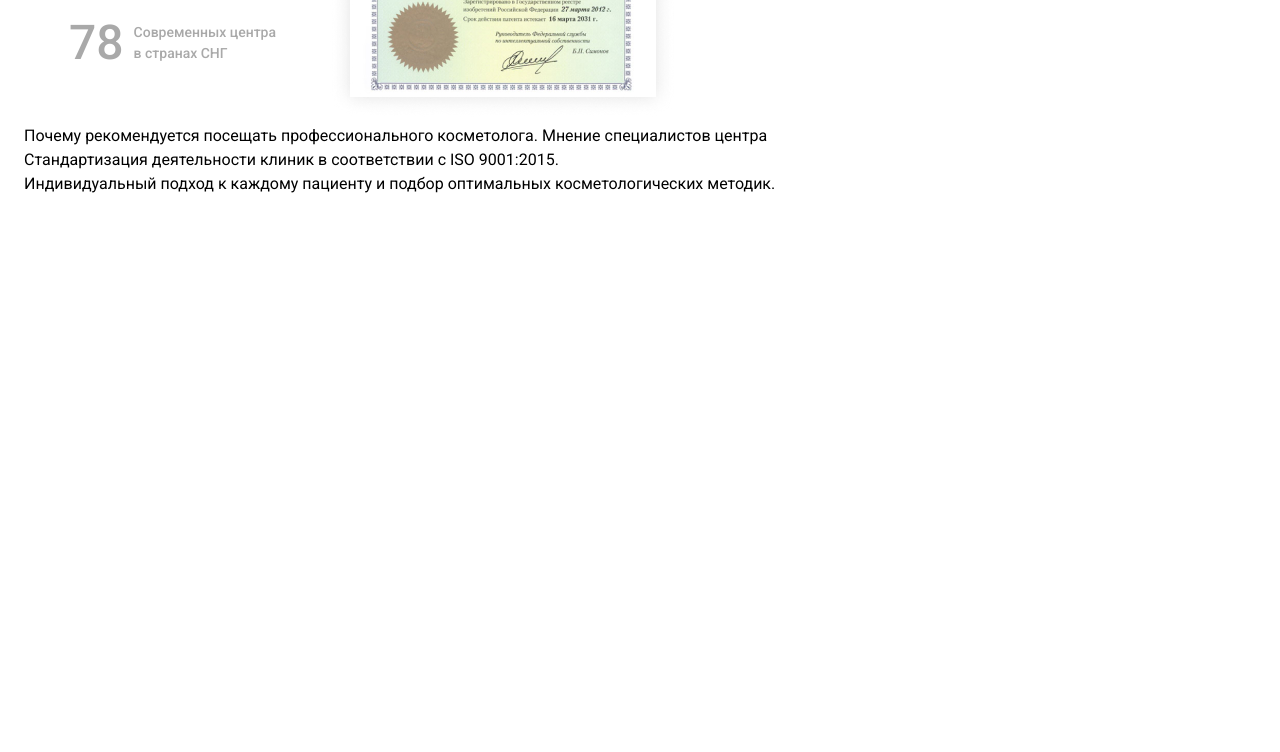
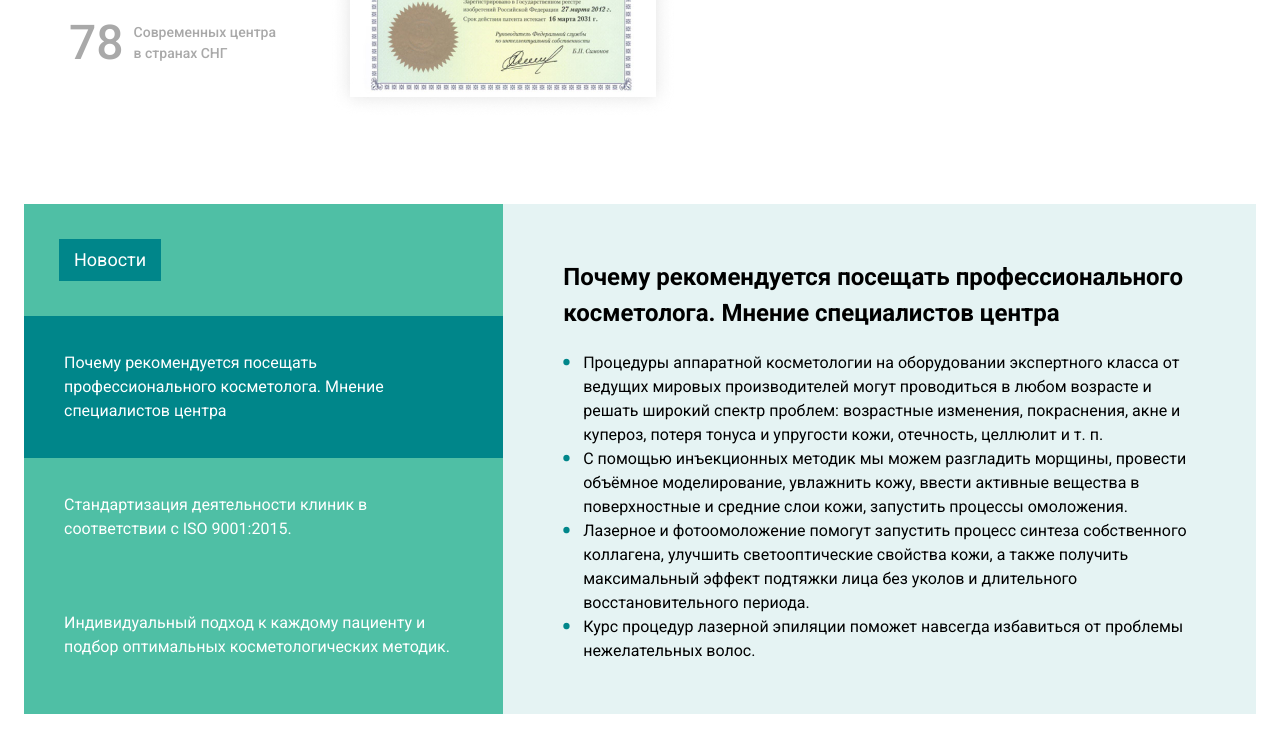
Before and after one commit to umidnazarov27/medi, a plain HTML site: page index.html in a window 1280 px wide. Shown: the part 1756-2508 px from the top of the page. Before the commit the page ends 1992 px from the top, so only its background shows below. Drawn offline with Linux system fonts and the light colour scheme.

Commit message:
Закончен блок we

```diff
--- a/assets/css/style.css
+++ b/assets/css/style.css
@@ -247,7 +247,7 @@ section:first-child {
 
 .suptitle {
   display: inline-block;
-  padding: 10px 15px;
+  padding: 10px 15px !important;
   margin-bottom: 10px;
 
   font-size: 18px;
@@ -360,5 +360,58 @@ section:first-child {
 
 /* === Questions === */
 .questions {
-  width: 100%;
+  max-width: 100%;
+  margin: 80px 0;
+  display: flex;
 }
+
+.questions__text {
+  width: 530px;
+  background-color: var(--accent-color2);
+  color: white;
+}
+
+.questions__text div {
+  padding: 35px 40px;
+}
+
+.questions__text .suptitle {
+  background-color: var(--accent-color);
+  margin-bottom: 70px;
+
+}
+
+.questions__text .selected {
+  background-color: var(--accent-color)
+}
+
+.questions__answer {
+  width: 700px;
+  padding: 35px 60px ;
+
+  background-color: rgba(0, 134, 138, 0.1);
+}
+
+.questions__answer ul {
+  padding-left: 20px;
+}
+
+.questions__answer h2 {
+  font-weight: 700;
+  font-size: 24px;
+}
+
+.questions__answer ul {
+  list-style: none;
+}
+
+ul li::before {
+  content: "\2022";
+  color: var(--accent-color);
+  font-weight: bold;
+  display: inline-block;
+  width: 1em;
+  margin-left: -1em;
+
+  transform: scale(1.7);
+}
--- a/index.html
+++ b/index.html
@@ -161,12 +161,37 @@
 
       <div class="questions">
         <div class="questions__text">
-            <div>Почему рекомендуется посещать профессионального косметолога. Мнение специалистов центра</div>
+          <div class="suptitle">Новости</div>
+          <div class="selected">Почему рекомендуется посещать профессионального косметолога. Мнение специалистов
+            центра
+          </div>
           <div>Стандартизация деятельности клиник в соответствии с ISO 9001:2015.</div>
           <div>Индивидуальный подход к каждому пациенту и подбор оптимальных косметологических методик.</div>
         </div><!-- /questions__text -->
-          <div class="questions__answer"></div>
+
+        <div class="questions__answer">
+          <div>
+
+            <h2>Почему рекомендуется посещать профессионального косметолога. Мнение специалистов центра</h2>
+            <ul>
+              <li>Процедуры аппаратной косметологии на оборудовании экспертного класса от ведущих мировых производителей
+                могут проводиться в любом возрасте и решать широкий спектр проблем: возрастные изменения, покраснения,
+                акне и купероз, потеря тонуса и упругости кожи, отечность, целлюлит и т. п.
+              </li>
+              <li>С помощью инъекционных методик мы можем разгладить морщины, провести объёмное моделирование, увлажнить
+                кожу, ввести активные вещества в поверхностные и средние слои кожи, запустить процессы омоложения.
+              </li>
+              <li>Лазерное и фотоомоложение помогут запустить процесс синтеза собственного коллагена, улучшить
+                светооптические свойства кожи, а также получить максимальный эффект подтяжки лица без уколов и
+                длительного восстановительного периода.
+              </li>
+              <li>Курс процедур лазерной эпиляции поможет навсегда избавиться от проблемы нежелательных волос.</li>
+            </ul>
+
           </div>
+        </div><!-- /questions__answer -->
+
+      </div><!-- /questions -->
 
 
     </div><!-- /we__inner -->
```
Lines whose indentation alone changed are shown as unchanged.
